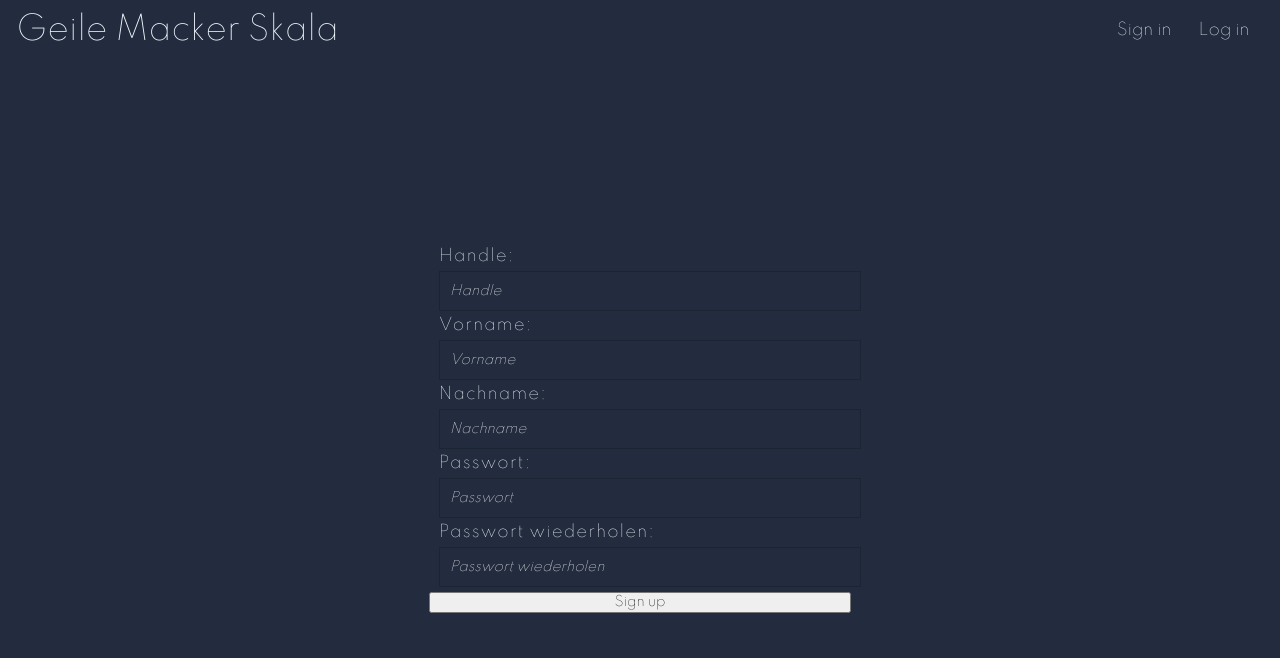
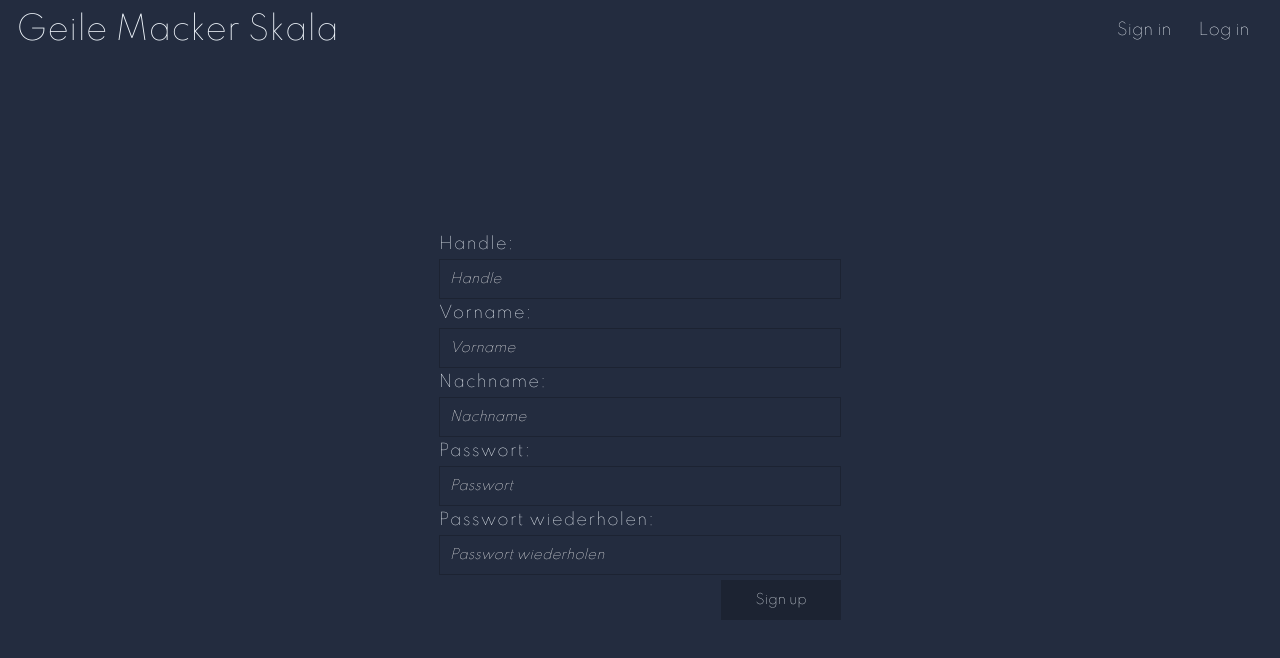
Before and after one commit to grimnomad/geile-macker-skala, a React (Create React App) app in the folder client/: page / in a window 1280 px wide. Both pictures are taken after a click on the button "Sign in". Shown: the top 658 px of the page. Built offline with nearby package versions, Linux system fonts and the light colour scheme.

Commit message:
feat(client): add <Button /> and <FormButtonGroup />

```diff
--- /dev/null
+++ b/client/src/components/buttons/index.ts
@@ -0,0 +1 @@
+export * from './styles';
--- /dev/null
+++ b/client/src/components/buttons/styles.ts
@@ -0,0 +1,13 @@
+import styled from 'styled-components';
+
+const Button = styled.button`
+  height: 3em;
+  width: 9em;
+  margin: 0 10px 5px 10px;
+  background-color: ${(props) => props.theme.tertiary};
+  color: ${(props) => props.theme.secondary};
+  border: none;
+  outline: none;
+`;
+
+export { Button };
--- a/client/src/components/forms/index.ts
+++ b/client/src/components/forms/index.ts
@@ -1 +1,2 @@
 export * from './FormEntry';
+export { Form, FormButtonGroup } from './styles';
--- /dev/null
+++ b/client/src/components/forms/styles.ts
@@ -0,0 +1,16 @@
+import styled from 'styled-components';
+
+const Form = styled.form`
+  display: flex;
+  flex-direction: column;
+  width: 33%;
+`;
+
+const FormButtonGroup = styled.div`
+  display: flex;
+  justify-content: flex-end;
+  margin: 0;
+  padding: 0;
+`;
+
+export { Form, FormButtonGroup };
--- a/client/src/components/index.ts
+++ b/client/src/components/index.ts
@@ -1,3 +1,4 @@
+export * from './buttons';
 export * from './forms';
 export * from './header';
 export * from './input';
--- a/client/src/components/input/styles.ts
+++ b/client/src/components/input/styles.ts
@@ -18,7 +18,7 @@ const StyledInput = styled.input.attrs((props) => ({
   background-color: ${(props) => props.theme.primary};
   outline: none;
   padding: 0 10px;
-  width: 100%;
+  width: calc(100% - 20px);
   margin: 0 10px 5px 10px;
 
   ${(props) => (props.hasError ? ErrorBorder : StandardBorder)}
--- a/client/src/pages/login/Login.tsx
+++ b/client/src/pages/login/Login.tsx
@@ -4,9 +4,9 @@ import { ReactElement } from 'react';
 import { useHistory } from 'react-router';
 
 import { useLogIn } from '../../api';
-import { FormEntry } from '../../components';
+import { Button, Form, FormButtonGroup, FormEntry } from '../../components';
 import { LogInSchema } from './login.schema';
-import { LogInContainer, LogInForm } from './styles';
+import { LogInContainer } from './styles';
 
 function Login(): ReactElement {
   const { mutate: logIn } = useLogIn();
@@ -36,7 +36,7 @@ function Login(): ReactElement {
 
   return (
     <LogInContainer>
-      <LogInForm onSubmit={handleSubmit}>
+      <Form onSubmit={handleSubmit}>
         <FormEntry
           id="handle"
           label="Handle"
@@ -50,8 +50,10 @@ function Login(): ReactElement {
           value={values.password}
           onChange={handleChange}
         />
-        <button type="submit">Log in</button>
-      </LogInForm>
+        <FormButtonGroup>
+          <Button type="submit">Log in</Button>
+        </FormButtonGroup>
+      </Form>
     </LogInContainer>
   );
 }
--- a/client/src/pages/login/styles.ts
+++ b/client/src/pages/login/styles.ts
@@ -1,15 +1,9 @@
 import styled from 'styled-components';
 
 import { CenterMixin } from '../../theme';
-
-const LogInForm = styled.form`
-  display: flex;
-  flex-direction: column;
-  width: 33%;
-`;
 
 const LogInContainer = styled.div`
   ${CenterMixin}
 `;
 
-export { LogInContainer, LogInForm };
+export { LogInContainer };
--- a/client/src/pages/signup/SignUp.tsx
+++ b/client/src/pages/signup/SignUp.tsx
@@ -4,9 +4,9 @@ import { ReactElement } from 'react';
 import { useHistory } from 'react-router';
 
 import { useLogIn, useSignUp } from '../../api';
-import { FormEntry } from '../../components';
+import { Button, Form, FormButtonGroup, FormEntry } from '../../components';
 import { SignUpSchema } from './signup.schema';
-import { SignUpContainer, SignUpForm } from './styles';
+import { SignUpContainer } from './styles';
 
 function SignUp(): ReactElement {
   const { mutate: signUp } = useSignUp();
@@ -59,7 +59,7 @@ function SignUp(): ReactElement {
 
   return (
     <SignUpContainer>
-      <SignUpForm onSubmit={handleSubmit}>
+      <Form onSubmit={handleSubmit}>
         <FormEntry
           id="handle"
           label="Handle"
@@ -102,8 +102,10 @@ function SignUp(): ReactElement {
           onBlur={handleBlur}
           hasError={touched.repeatedPassword && !!errors.repeatedPassword}
         />
-        <button type="submit">Sign up</button>
-      </SignUpForm>
+        <FormButtonGroup>
+          <Button type="submit">Sign up</Button>
+        </FormButtonGroup>
+      </Form>
     </SignUpContainer>
   );
 }
--- a/client/src/pages/signup/styles.ts
+++ b/client/src/pages/signup/styles.ts
@@ -1,15 +1,9 @@
 import styled from 'styled-components';
 
 import { CenterMixin } from '../../theme';
-
-const SignUpForm = styled.form`
-  display: flex;
-  flex-direction: column;
-  width: 33%;
-`;
 
 const SignUpContainer = styled.div`
   ${CenterMixin}
 `;
 
-export { SignUpContainer, SignUpForm };
+export { SignUpContainer };
```
